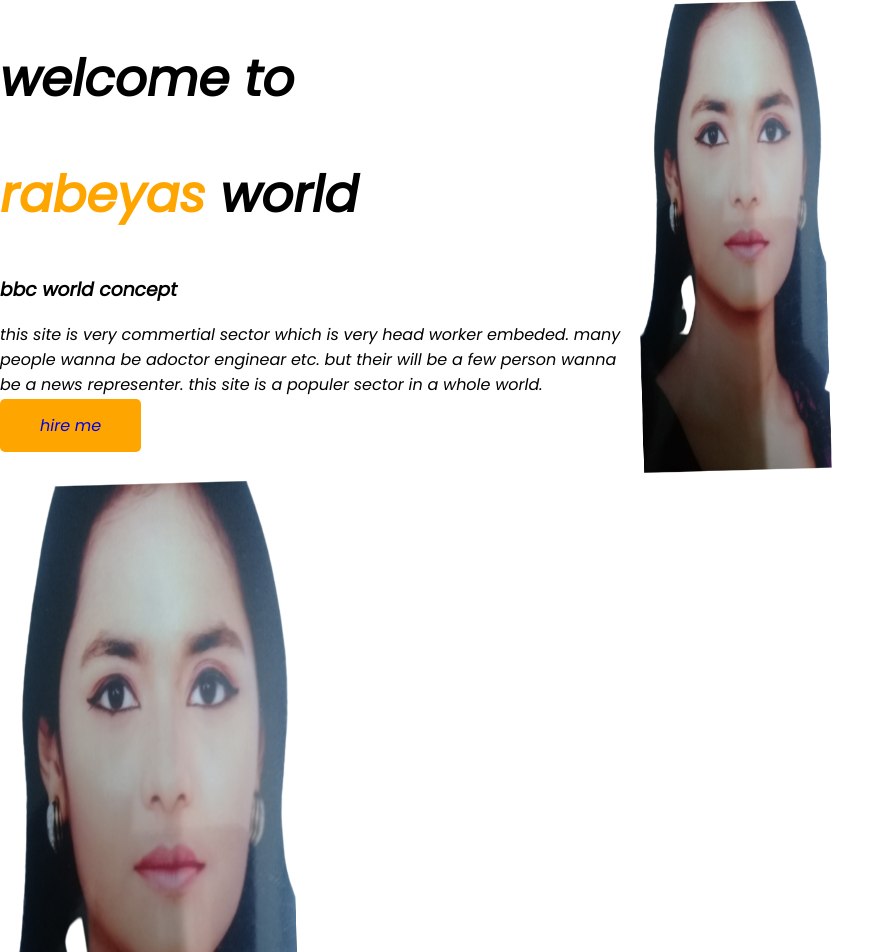
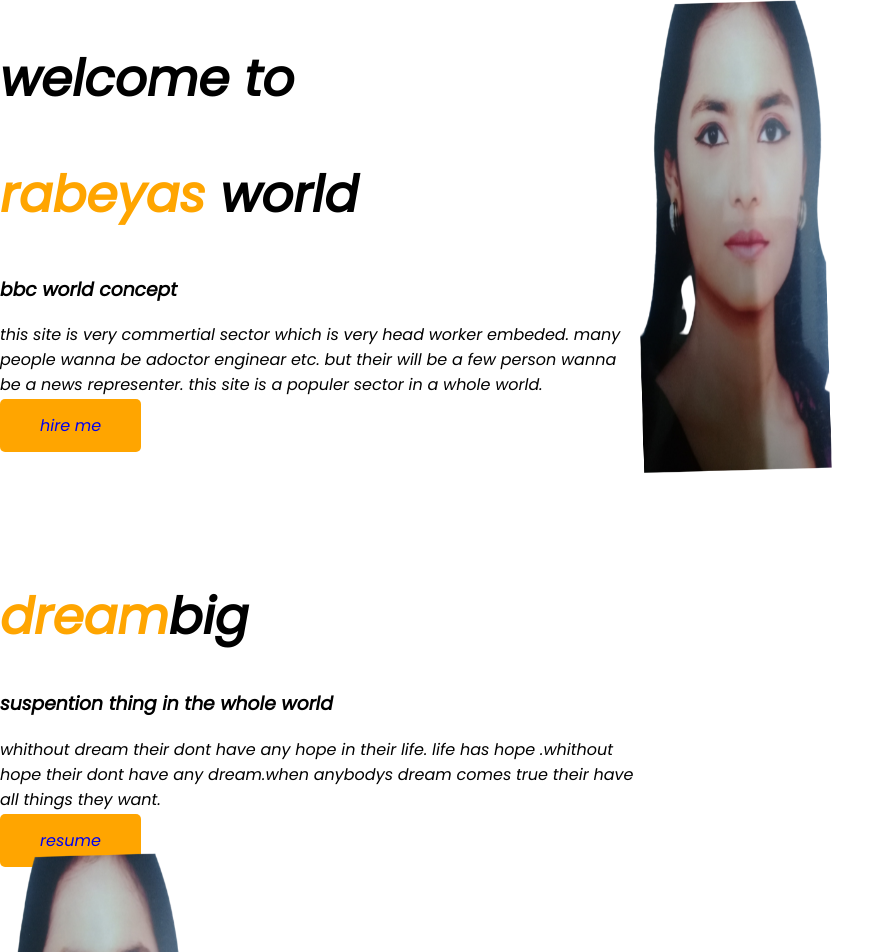
Before and after one commit to rabeya786/aims, a plain HTML site: page point1.html in a window 1280 px wide. Shown: the top 952 px of the page, without its empty margins (0-895 px from the left). Drawn offline with Linux system fonts and the light colour scheme.

Commit message:
dream added

```diff
--- a/point1.html
+++ b/point1.html
@@ -22,7 +22,16 @@
     <img src="images/78396625_1199231613614361_5836279291570028544_n-removebg-preview (1).png" alt="">
 </div>
 </section class="dream-big">
-<div>
-    <img src="images/78396625_1199231613614361_5836279291570028544_n-removebg-preview (1).png" alt=""></div>
+<div class="half-width">
+    <h1><span class="orange-color">dream</span>big</h1>
+    <h3>suspention thing in the whole world</h3>
+    <p>whithout dream their dont have any hope in their life. life has hope .whithout hope their dont have any dream.when anybodys dream comes true their have all things they want.
+        </p>
+        <a class="link-button"target="_blank"href="https://www.linkedin.com/feed/">resume</a>
+        </div>
+        <div class="half-width">
+    <img src="images/78396625_1199231613614361_5836279291570028544_n-removebg-preview (1).png" alt="">
+</div>
+</section>
 </body>
 </html>
--- a/style.css
+++ b/style.css
@@ -10,6 +10,7 @@ h1{
 }
 section{
     display: flex;
+    margin-bottom: 100px;
 }
 .half-width{
     width: 50%
@@ -26,4 +27,30 @@ section{
 .top banner{
     background-image: url(images/top-banner.png)
     background-repeat: no repeat;
+    background-position: :right;
 }
+h1{
+    font-size: 50px;
+
+}
+.orange-color{
+    color: orange;
+}
+section{
+    display: flex;
+    margin-buttom: 150px
+}
+.half-width{
+    width: 50%
+    padding-right: 2%
+}
+.half-width img{
+    width: 30%
+}
+.link-button{
+    text-decoration: none;
+    text-transform: right;
+    background-color: orange ;
+    padding-right: 15px 40px;
+    border-radius: 5px;
+}
```
